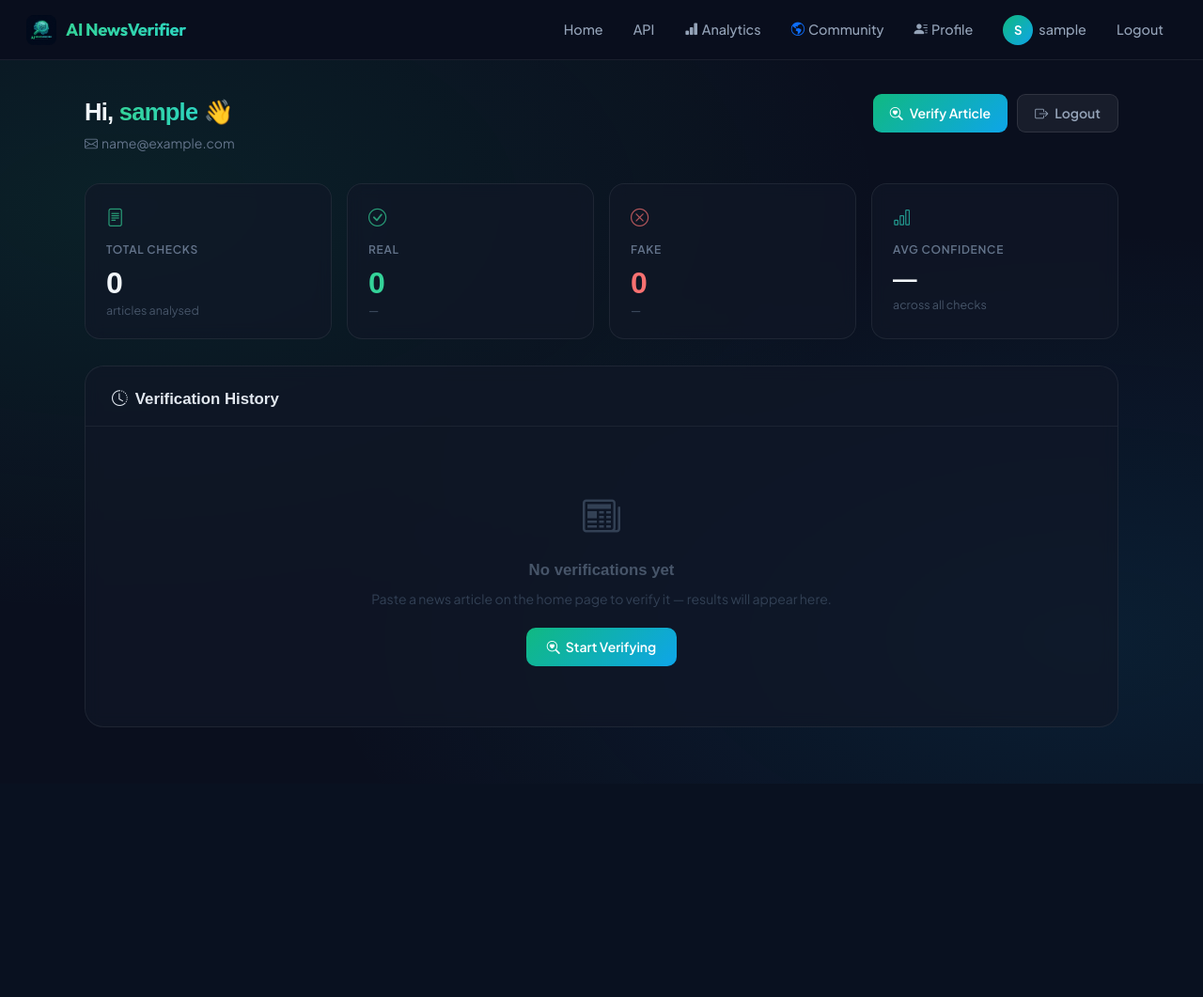
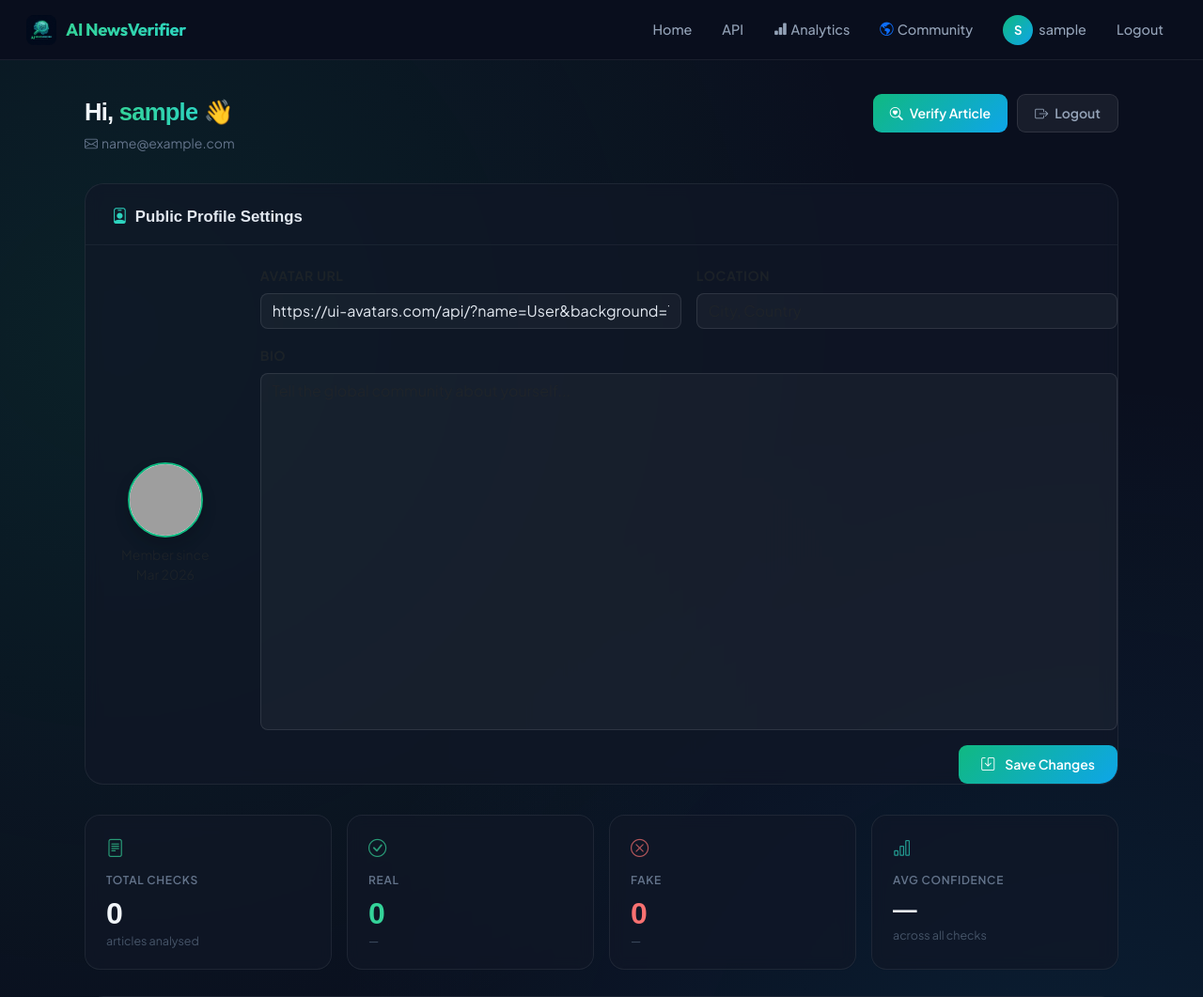
Before and after one commit to ParthivPatel1210/Ai-news-Verification, a Flask app: page /dashboard in a window 1280 px wide. Shown: the top 1061 px of the page at 94% size. Before the commit the page ends 821 px from the top, so only its background shows below. Run offline with Flask 3, Linux system fonts and the light colour scheme; the visitor is signed in with stand-in values (Sample User, id 1); data that the repository does not hold is empty; grey boxes are pictures that could not be loaded.

Commit message:
Merge Profile Configuration UI strictly into the Dashboard Component

```diff
--- a/app.py
+++ b/app.py
@@ -389,16 +389,9 @@ def logout():
     return redirect(url_for('index'))
 
 
-@app.route('/dashboard')
+@app.route('/dashboard', methods=['GET', 'POST'])
 @login_required
 def dashboard():
-    history = Prediction.query.filter_by(user_id=int(current_user.get_id())).order_by(Prediction.timestamp.desc()).limit(200).all()
-    return render_template('dashboard.html', history=history)
-
-
-@app.route('/profile', methods=['GET', 'POST'])
-@login_required
-def profile():
     if request.method == 'POST':
         bio = request.form.get('bio')
         location = request.form.get('location')
@@ -411,9 +404,10 @@ def profile():
 
         db.session.commit()
         flash('Profile settings updated successfully!', 'success')
-        return redirect(url_for('profile'))
+        return redirect(url_for('dashboard'))
 
-    return render_template('profile.html', user=current_user)
+    history = Prediction.query.filter_by(user_id=int(current_user.get_id())).order_by(Prediction.timestamp.desc()).limit(200).all()
+    return render_template('dashboard.html', history=history)
 
 
 @app.route('/community')
--- a/templates/base.html
+++ b/templates/base.html
@@ -152,10 +152,6 @@
       </li>
       {% if current_user.is_authenticated %}
       <li>
-        <a class="tn-link {{ 'active' if request.path == '/profile' else '' }}" href="/profile"><i
-            class="bi bi-person-lines-fill me-1 text-teal"></i>Profile</a>
-      </li>
-      <li>
         <a class="tn-link {{ 'active' if request.path == '/dashboard' else '' }}" href="/dashboard"
           style="display:flex;align-items:center;">
           <span class="user-avatar">{{ current_user.username[0]|upper }}</span>
--- a/templates/dashboard.html
+++ b/templates/dashboard.html
@@ -371,6 +371,51 @@
       </div>
     </div>
 
+    <!-- Profile Settings -->
+    <div class="history-card" style="margin-bottom: 32px;">
+      <div class="history-head"
+        style="border-bottom: 1px solid rgba(255,255,255,0.05); padding-bottom: 16px; margin-bottom: 20px;">
+        <div class="history-title"><i class="bi bi-person-badge me-2" style="color:#2dd4bf;"></i>Public Profile Settings
+        </div>
+      </div>
+      <form method="POST" action="/dashboard" class="row g-3">
+        <div class="col-md-2 text-center d-flex flex-column align-items-center justify-content-center">
+          <img src="{{ current_user.profile_picture }}" alt="Avatar" class="rounded-circle shadow"
+            style="width: 80px; height: 80px; object-fit: cover; border: 2px solid #10b981; background: #fff;">
+          <div class="small text-muted mt-2">Member since<br>{{ current_user.joined_date.strftime('%b %Y') }}</div>
+        </div>
+        <div class="col-md-10">
+          <div class="row g-3">
+            <div class="col-md-6">
+              <label class="form-label text-muted small text-uppercase fw-bold" style="letter-spacing: 0.04em;">Avatar
+                URL</label>
+              <input type="url" name="profile_picture" class="form-control"
+                style="background: rgba(255,255,255,0.04); border: 1px solid rgba(255,255,255,0.1); color: #e2e8f0; border-radius: 8px;"
+                value="{{ current_user.profile_picture }}">
+            </div>
+            <div class="col-md-6">
+              <label class="form-label text-muted small text-uppercase fw-bold"
+                style="letter-spacing: 0.04em;">Location</label>
+              <input type="text" name="location" class="form-control"
+                style="background: rgba(255,255,255,0.04); border: 1px solid rgba(255,255,255,0.1); color: #e2e8f0; border-radius: 8px;"
+                value="{{ current_user.location or '' }}" placeholder="City, Country">
+            </div>
+            <div class="col-12">
+              <label class="form-label text-muted small text-uppercase fw-bold"
+                style="letter-spacing: 0.04em;">Bio</label>
+              <textarea name="bio" class="form-control" rows="2"
+                style="background: rgba(255,255,255,0.04); border: 1px solid rgba(255,255,255,0.1); color: #e2e8f0; border-radius: 8px;"
+                placeholder="Tell the global community about yourself...">{{ current_user.bio or '' }}</textarea>
+            </div>
+            <div class="col-12 text-end">
+              <button type="submit" class="dash-btn dash-btn-primary" style="padding: 10px 24px; border: none;"><i
+                  class="bi bi-save me-1"></i> Save Changes</button>
+            </div>
+          </div>
+        </div>
+      </form>
+    </div>
+
     <!-- Stats -->
     <div class="stats-row">
       <div class="stat-card">
```
Also changed, not shown: templates/profile.html (deleted, +0 -75 lines).
